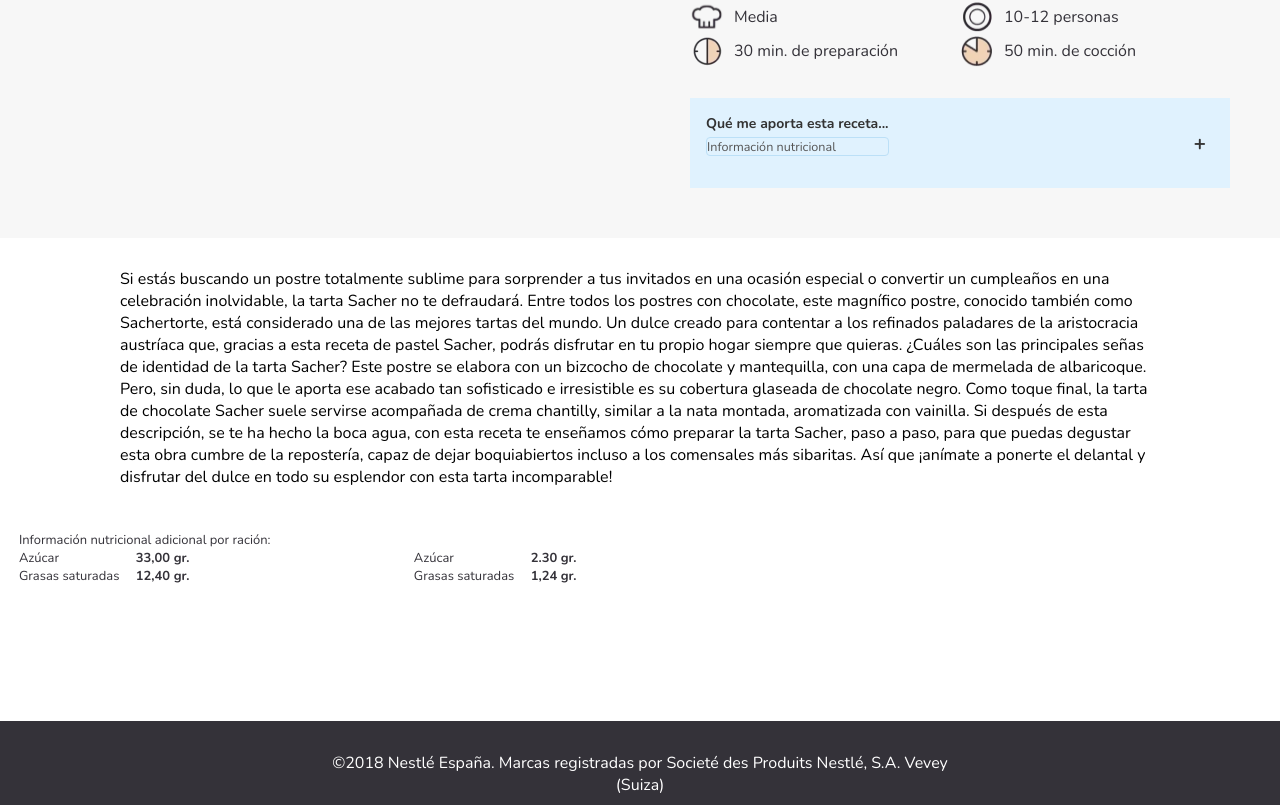
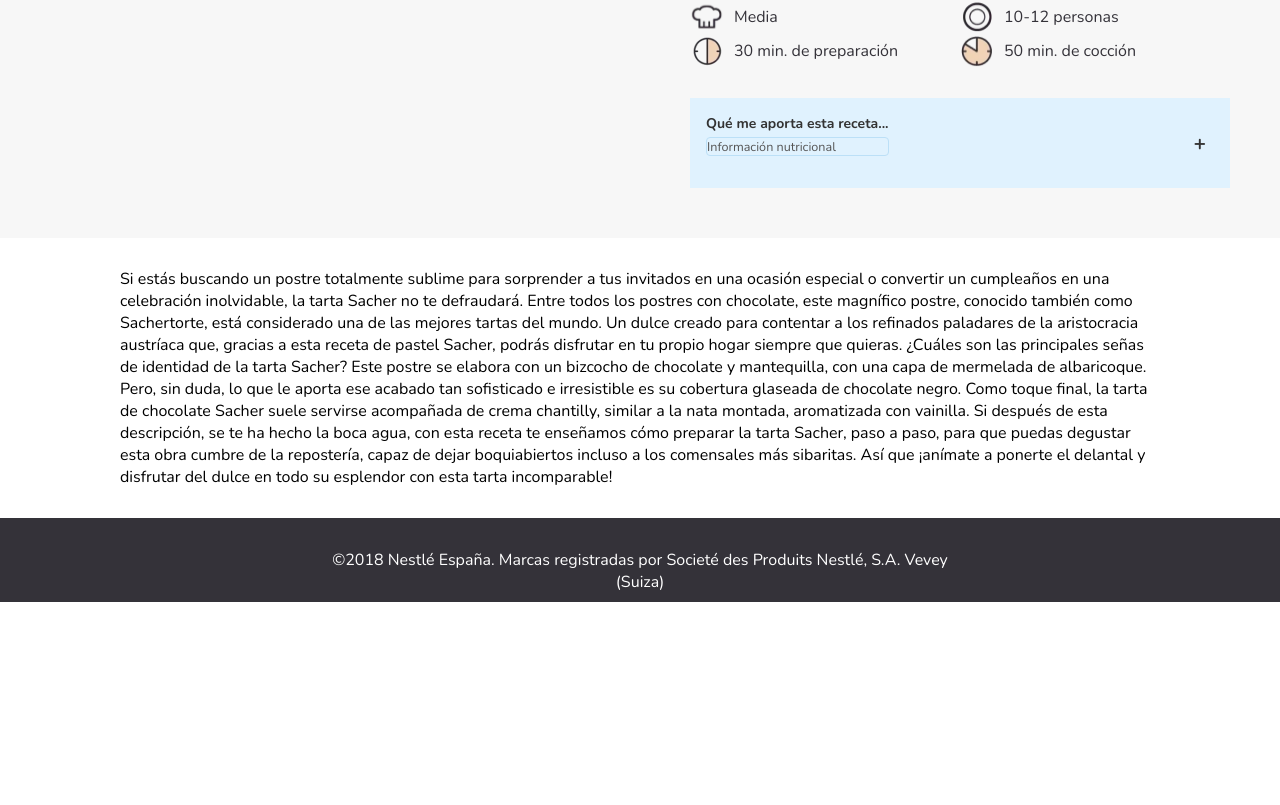
Before and after one commit to rubenterre/nestle-landing, a SvelteKit app: page / in a window 1280 px wide. Shown: the part 301-1106 px from the top of the page. After the commit the page ends 903 px from the top, so only its background shows below. Built offline with nearby package versions, Linux system fonts and the light colour scheme; a web font is replaced by a local one.

Commit message:
Update PopUp and InfoNutricional components

```diff
--- a/src/lib/components/InfoNutricional.svelte
+++ b/src/lib/components/InfoNutricional.svelte
@@ -33,7 +33,6 @@
 <style>
 .principal {
     display: flex;
-
 }
 
 	.azucar {
@@ -46,10 +45,11 @@
 	}
 
 	.down {
-		width: 75.5rem;
-		height: 11.9rem;
+		width: 80vw;
+		height: 110px;
 		font-size: 0.81rem;
 		font-family: Nunito;
+		background-color: white;
 	}
 	h3 {
 		font-weight: 400;
--- a/src/lib/components/Popup.svelte
+++ b/src/lib/components/Popup.svelte
@@ -1,4 +1,6 @@
 <script>
+	import InfoNutricional from "./InfoNutricional.svelte";
+
 
 export let visible = false;
 
@@ -15,7 +17,7 @@ function closePopup() {
 
       </div>
       <div class="popup__info">
-
+        <InfoNutricional></InfoNutricional>
       </div>
       <div class="popup__cerrar">
         <button on:click={closePopup}>Cerrar</button>
--- a/src/routes/+page.svelte
+++ b/src/routes/+page.svelte
@@ -1,5 +1,4 @@
 <script>
-	import InfoNutricional from "$lib/components/InfoNutricional.svelte";
 	import Description from "$lib/components/Description.svelte";
 	import Titulo from "$lib/components/Titulo.svelte";
 	import Detalle from "$lib/components/Detalle.svelte";
@@ -17,7 +16,6 @@
       </div>
     </div>
 <Description></Description>
-<InfoNutricional></InfoNutricional>
   </section>
 
   <style>
```
